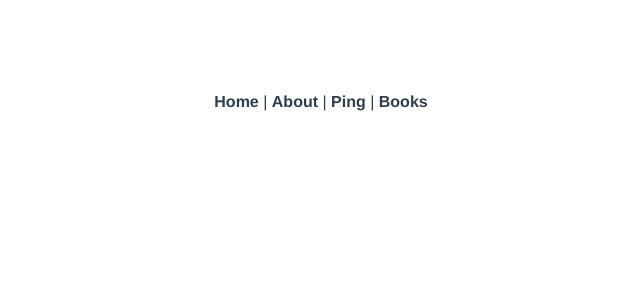
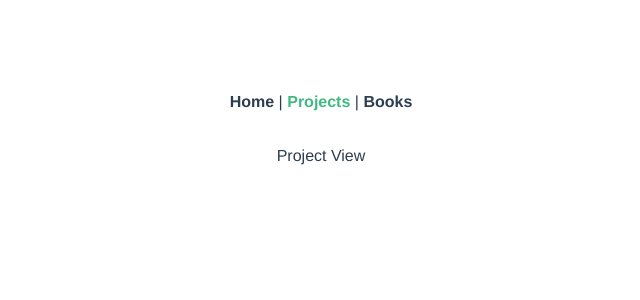
Before and after one commit to ldt/flask-vue-crud, a Vue app in the folder client/: page /projects in a window 1280 px wide. Shown: the top 300 px of the page, without its empty margins (319-959 px from the left). Built offline with nearby package versions, Linux system fonts and the light colour scheme.

Commit message:
DELETE Ping.vue & About.vue

```diff
--- a/client/src/App.vue
+++ b/client/src/App.vue
@@ -1,8 +1,8 @@
 <template>
   <div id="app">
     <div id="nav">
-      <router-link to="/">Home</router-link> | <router-link to="/about">About</router-link> |
-      <router-link to="/ping">Ping</router-link> | <router-link to="/books">Books</router-link>
+      <router-link to="/">Home</router-link> | <router-link to="/projects">Projects</router-link> |
+      <router-link to="/books">Books</router-link>
     </div>
     <router-view />
   </div>
--- a/client/src/components/Ping.vue
+++ /dev/null
@@ -1,35 +0,0 @@
-<template>
-  <div class="container">
-    <button type="button" class="btn btn-primary">{{ msg }}</button>
-  </div>
-</template>
-
-<script>
-import axios from "axios";
-
-export default {
-  name: "Ping",
-  data() {
-    return {
-      msg: ""
-    };
-  },
-  methods: {
-    getMessage() {
-      const path = "http://localhost:5000/ping";
-      axios
-        .get(path)
-        .then(res => {
-          this.msg = res.data;
-        })
-        .catch(error => {
-          // eslint-disable-next-line
-          console.error(error);
-        });
-    }
-  },
-  created() {
-    this.getMessage();
-  }
-};
-</script>
--- a/client/src/router/index.js
+++ b/client/src/router/index.js
@@ -1,6 +1,5 @@
 import Vue from "vue";
 import VueRouter from "vue-router";
-import Ping from "@/components/Ping.vue";
 import Books from "@/components/Books.vue";
 import Home from "@/views/Home.vue";
 
@@ -13,17 +12,9 @@ const routes = [
     component: Home
   },
   {
-    path: "/about",
-    name: "About",
-    // route level code-splitting
-    // this generates a separate chunk (about.[hash].js) for this route
-    // which is lazy-loaded when the route is visited.
-    component: () => import(/* webpackChunkName: 'about' */ "../views/About.vue")
-  },
-  {
-    path: "/ping",
-    name: "Ping",
-    component: Ping
+    path: "/projects",
+    name: "Projects",
+    component: () => import(/* webpackChunkName: 'projects' */ "../views/Projects.vue")
   },
   {
     path: "/books",
--- a/client/src/views/About.vue
+++ /dev/null
@@ -1,5 +0,0 @@
-<template>
-  <div class="about">
-    <h1>This is an about page</h1>
-  </div>
-</template>
--- /dev/null
+++ b/client/src/views/Projects.vue
@@ -0,0 +1,11 @@
+<template>
+  <div>
+    <p>Project View</p>
+  </div>
+</template>
+
+<script>
+export default {};
+</script>
+
+<style></style>
```
